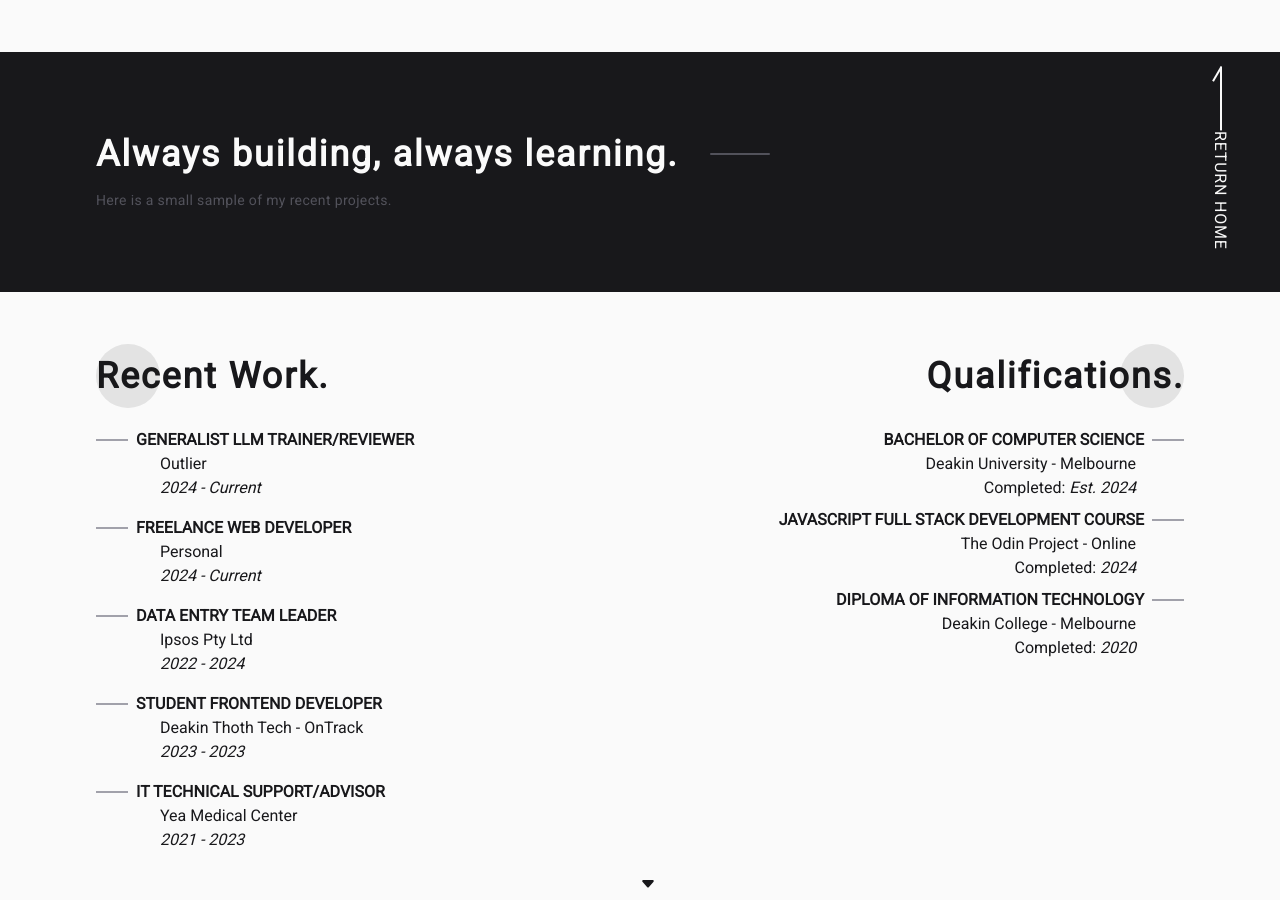
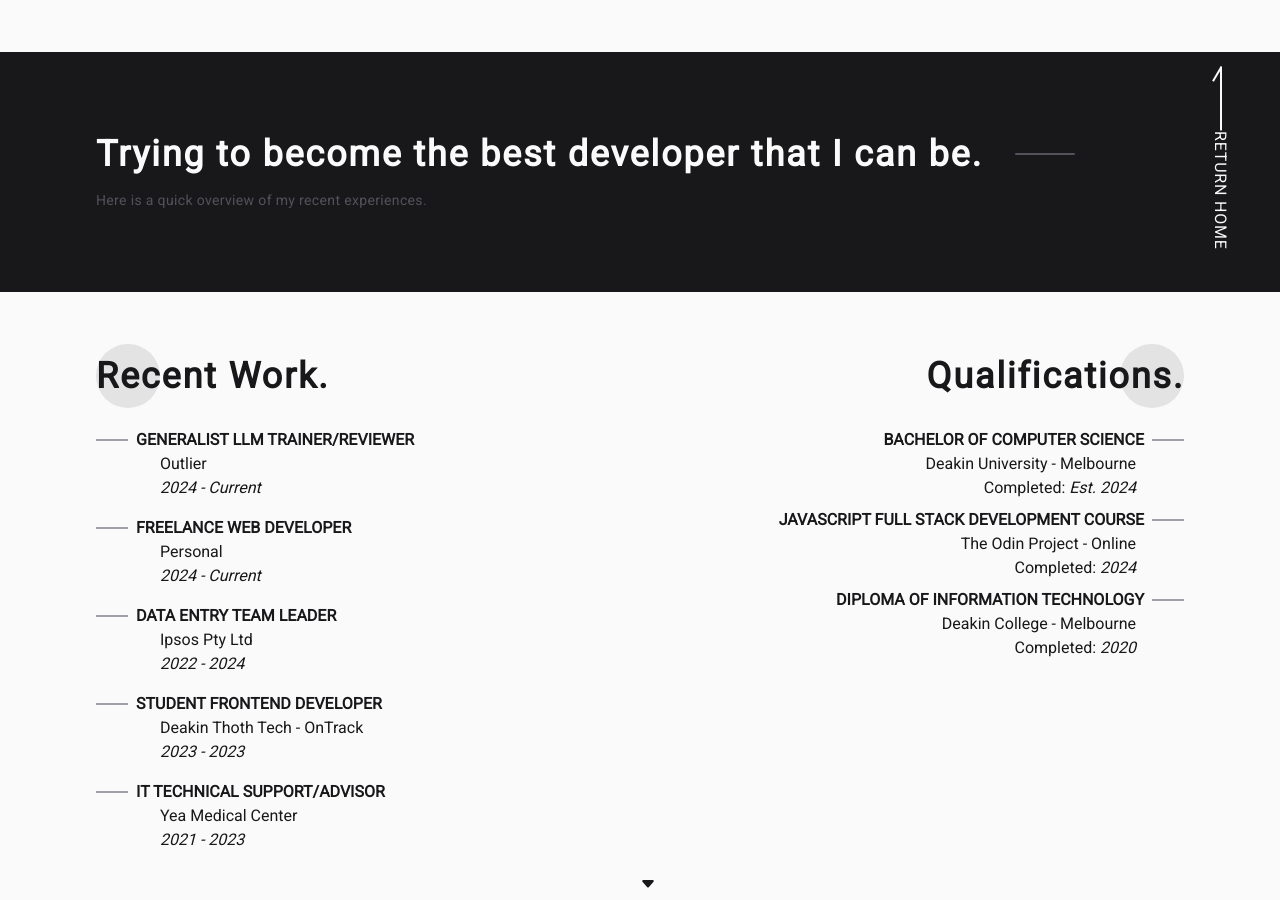
Before and after one commit to williamalowe/portfolio, a Next.js app: page / in a window 1280 px wide. Shown: the part 2940-3840 px from the top of the page. Built offline with nearby package versions, Linux system fonts and the light colour scheme.

Commit message:
feat: add experience component banner

```diff
--- a/src/components/experience.tsx
+++ b/src/components/experience.tsx
@@ -13,12 +13,12 @@ export default function Experience() {
         <div className="h-[240px] flex flex-col justify-center gap-y-4 px-24 bg-zinc-900 text-zinc-50">
           <div className="flex gap-x-8 items-center">
             <h3 className="text-4xl font-bold tracking-wider">
-              Always building, always learning.
+              Trying to become the best developer that I can be.
             </h3>
             <div className="w-[60px] h-[2px] bg-zinc-600 rounded-full" />
           </div>
           <h5 className="text-zinc-600 tracking-wide text-sm">
-            Here is a small sample of my recent projects.
+            Here is a quick overview of my recent experiences.
           </h5>
         </div>
         <div className="flex px-24 mt-16">
```
